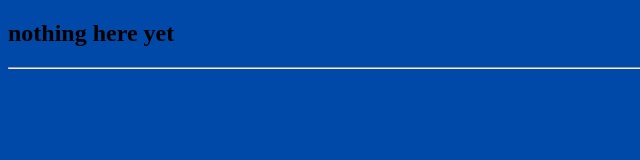
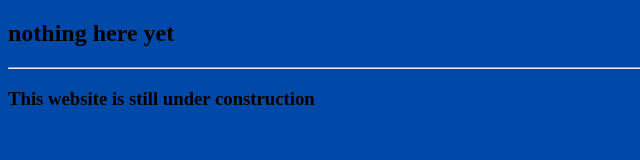
Before and after one commit to oxmc/my-apps-repo, a plain HTML site: page index.html in a window 1280 px wide. Shown: the whole page, without its empty margins (0-640 px from the left). Drawn offline with Linux system fonts and the light colour scheme.

Commit message:
Update index.html

```diff
--- a/index.html
+++ b/index.html
@@ -12,6 +12,8 @@
 
 <hr>
 
+<h3>This website is still under construction</h3>
+
 </body>
 
 </html>
```
